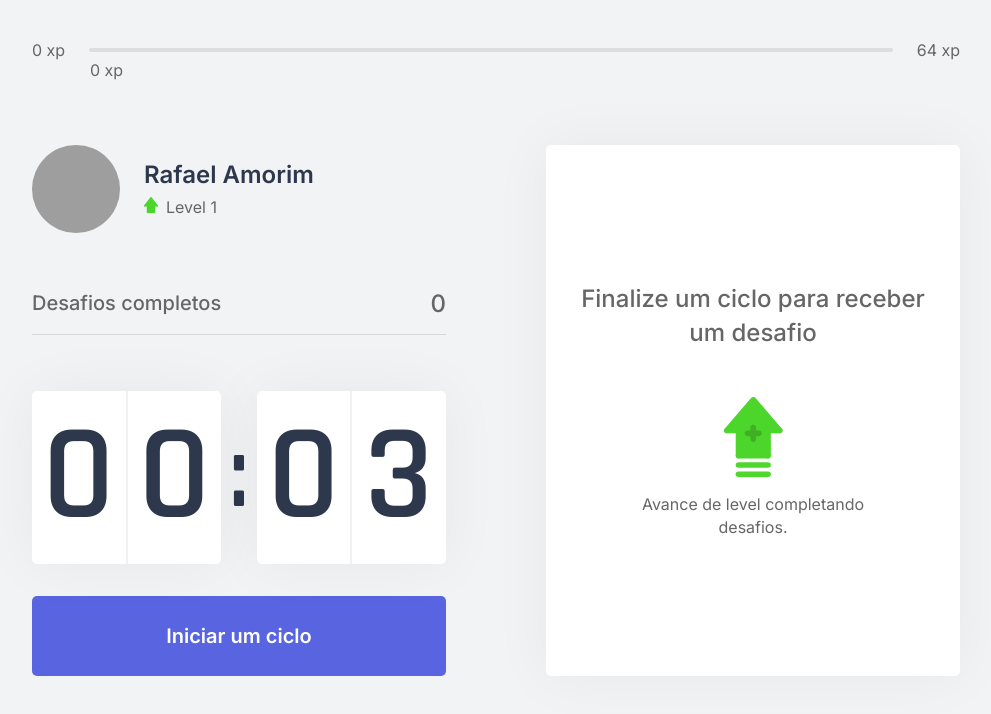
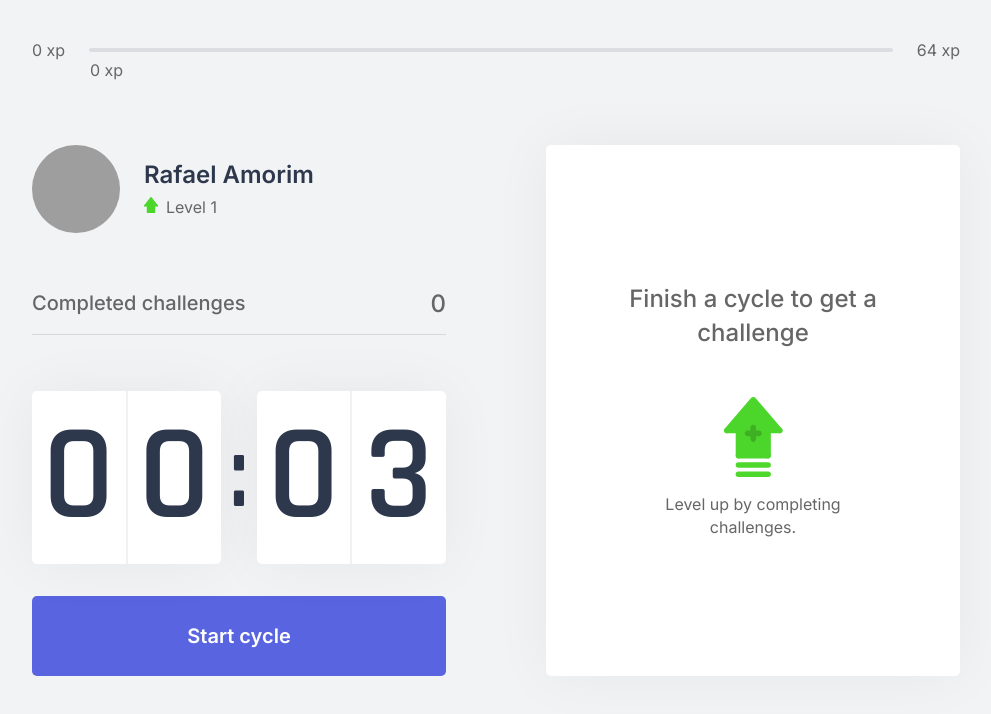
Before and after one commit to rafAmorim8/moveit-next, a Next.js app: page / in a window 1280 px wide. Shown: the top 714 px of the page, without its empty margins (144-1135 px from the left). Built offline with nearby package versions, Linux system fonts and the light colour scheme; grey boxes are pictures that could not be loaded.

Commit message:
Translates text to english

```diff
--- a/src/components/ChallangeBox.tsx
+++ b/src/components/ChallangeBox.tsx
@@ -18,13 +18,13 @@ export function ChallengBox() {
   }
   return (
     <div className={styles.challengeBoxContainer}>
-      { activeChallenge ? (
+      {activeChallenge ? (
         <div className={styles.challengeActive}>
-          <header>Ganhe {activeChallenge.amount}</header>
+          <header>Get {activeChallenge.amount}xp</header>
 
           <main>
             <img src={`icons/${activeChallenge.type}.svg`} alt="Body" />
-            <strong>Novo desafio</strong>
+            <strong>New Challenge</strong>
             <p>{activeChallenge.description}</p>
           </main>
 
@@ -34,26 +34,26 @@ export function ChallengBox() {
               className={styles.challengeFailedButton}
               onClick={handleChallengeFailed}
             >
-              Falhei
+              Failed
             </button>
             <button
               type="button"
               className={styles.challengeSucceededButton}
               onClick={handleChallengeSucceeded}
             >
-              Completei
+              Done
             </button>
           </footer>
         </div>
       ) : (
-          <div className={styles.challengeNotActive}>
-            <strong>Finalize um ciclo para receber um desafio</strong>
-            <p>
-              <img src="icons/level-up.svg" alt="Level up" />
-            Avance de level completando desafios.
+        <div className={styles.challengeNotActive}>
+          <strong>Finish a cycle to get a challenge</strong>
+          <p>
+            <img src="icons/level-up.svg" alt="Level up" />
+            Level up by completing challenges.
           </p>
-          </div>
-        )
+        </div>
+      )
       }
     </div >
   );
--- a/src/components/CompletedChallenges.tsx
+++ b/src/components/CompletedChallenges.tsx
@@ -7,7 +7,7 @@ export function CompletedChallenges() {
   return (
     <div className={styles.completedChallengesContainer}>
       <span>
-        Desafios completos
+        Completed challenges
       </span>
       <span>{challengesCompleted}</span>
     </div>
--- a/src/components/Countdown.tsx
+++ b/src/components/Countdown.tsx
@@ -28,7 +28,7 @@ export function Countdown() {
         </div>
       </div>
 
-      { hasFinished ? (
+      {hasFinished ? (
         <button
           disabled
           className={styles.countdownButton}
@@ -36,25 +36,23 @@ export function Countdown() {
         </button>
       ) : (
         <>
-            { isActive ? (
+          {isActive ? (
             <button
               type="button"
               className={`${styles.countdownButton} ${styles.countdownButtonActive}`}
               onClick={resetCountdown}
             >
-                Abandonar ciclo
+              End cycle
             </button>) : (
             <button
               type="button"
               className={styles.countdownButton}
               onClick={startCountdown}
             >
-                  Iniciar um ciclo
+              Start cycle
             </button>)}
         </>
       )}
-
-
     </div>
   );
 }
--- a/src/components/LevelUpModal.tsx
+++ b/src/components/LevelUpModal.tsx
@@ -9,14 +9,14 @@ export function LevelUpModal() {
       <div className={styles.container}>
         <header>{level}</header>
 
-        <strong>Parabens</strong>
-        <p>Voce alcancou o proximo level.</p>
+        <strong>Congratulations</strong>
+        <p>You reached the next level.</p>
 
         <button
           type="button"
           onClick={closeLevelUpModal}
         >
-          <img src="icons/close.svg" alt="Fechar modal" />
+          <img src="icons/close.svg" alt="Close modal" />
         </button>
       </div>
     </div>
--- a/src/styles/components/Countdown.module.css
+++ b/src/styles/components/Countdown.module.css
@@ -70,7 +70,7 @@
 }
 
 .countdownButtonActive:hover {
-  background: var(--red);
+  background: var(--red) !important;
   color: var(--white);
 }
 
```
Lines whose indentation alone changed are shown as unchanged.
